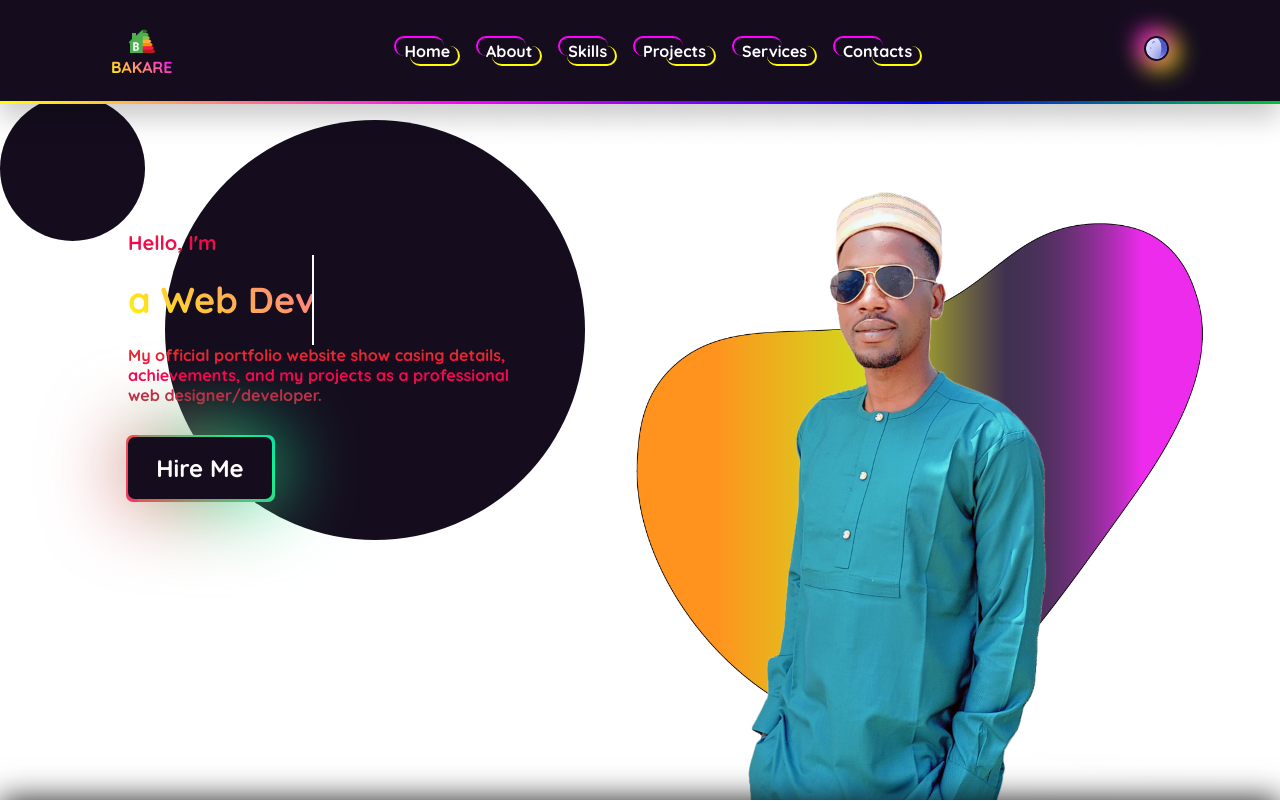
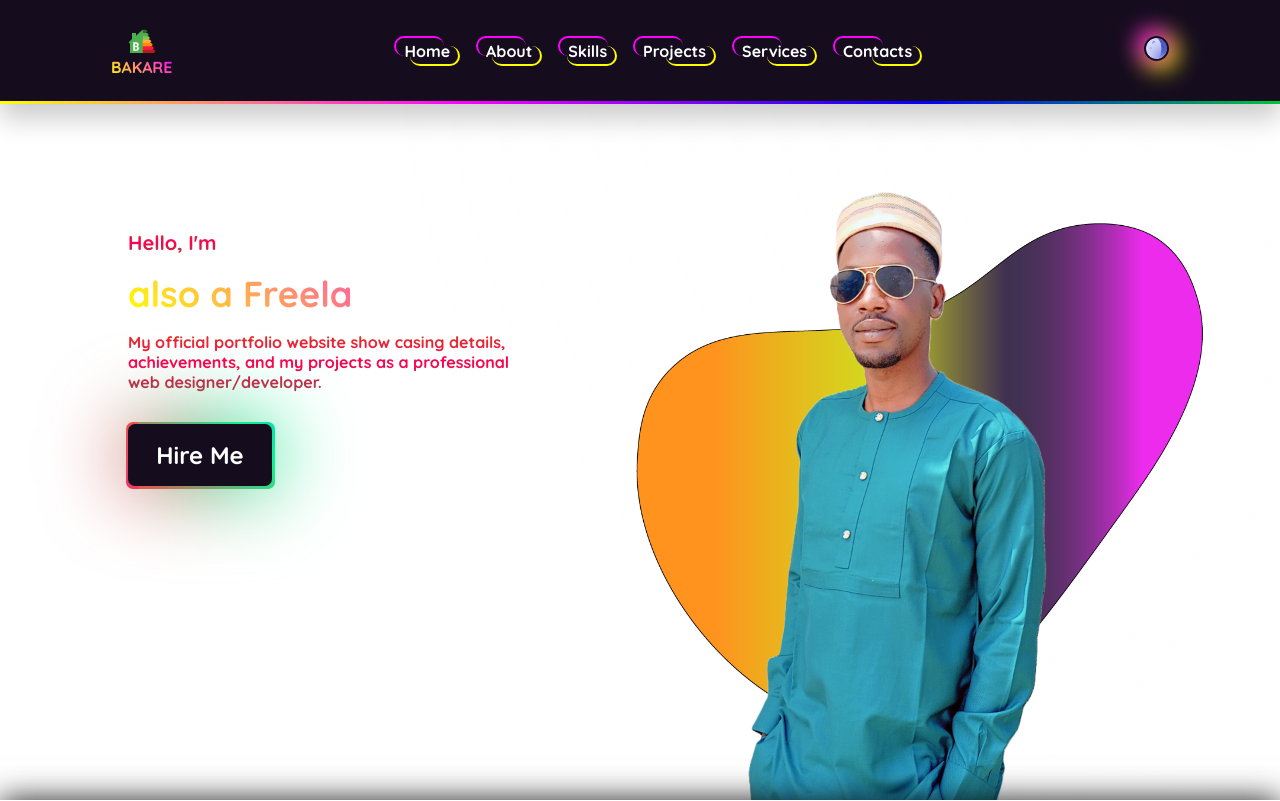
Before and after one commit to freakishcode/bakarePortfolio, a PHP site: page / in a window 1280 px wide. Shown: the top 801 px of the page. Run offline with PHP 8.4, Linux system fonts and the light colour scheme.

Commit message:
changed typing style

```diff
--- a/index.html
+++ b/index.html
@@ -85,12 +85,7 @@
       <section id="home" class="intro-content hidden" aria-label="Introduction">
         <div class="Text-Header">
           <small id="hello">Hello, I'm</small>
-          <span class="dynamic-text" id="Dynamic">
-            <h2>Bakare, .A. Olayemi</h2>
-            <h2>a Web Designer,</h2>
-            <h2>a Web Developer,</h2>
-            <h2>also a Freelancer.</h2>
-          </span>
+          <h2 id="typing"></h2>
 
           <h6 class="intro-details">
             My official portfolio website show casing details, achievements, and
--- a/style.css
+++ b/style.css
@@ -269,87 +269,34 @@ body::before {
   -webkit-text-fill-color: transparent;
 }
 
-.Text-Header::before {
-  position: absolute;
-  content: "";
-  height: 145px;
-  width: 145px;
-  border-radius: 50%;
-  left: 0;
-  top: 155px;
-  background: var(--dark-bg-color2);
-  z-index: -1;
-  animation: object1 3s linear infinite;
-}
-
-@keyframes object1 {
+/* the typing sentences */
+#typing {
+  background: var(--gradient);
+  margin: 1rem 0;
+  -webkit-background-clip: text;
+  background-clip: text;
+  -webkit-text-fill-color: transparent;
+}
+
+/* customizing the blinking cursor | and coloring */
+#typing::after {
+  content: "|";
+  animation: blink 1s infinite;
+
+  /* background: #fff; */
+  background: #ff004f;
+}
+
+/* animating the cursor */
+@keyframes blink {
+  0%,
   50% {
-    top: 1%;
-  }
-}
-
-.Text-Header::after {
-  content: "";
-  height: 420px;
-  width: 420px;
-  border-radius: 50%;
-  position: absolute;
-  left: 9.5%;
-  top: 15%;
-  background: var(--dark-bg-color2);
-  z-index: -2;
-  animation: object2 3s linear infinite;
-}
-
-@keyframes object2 {
-  50% {
-    left: 18%;
-    /* top: 12%; */
-  }
-}
-
-.dynamic-text {
-  line-height: 90px;
-  height: 90px;
-  overflow: hidden;
-
-  /* styling the animated h1 text */
-  h2 {
-    background: var(--gradient);
-
-    -webkit-background-clip: text;
-    background-clip: text;
-    -webkit-text-fill-color: transparent;
-    position: relative;
-    top: 0;
-    animation: slide 12s steps(4) infinite;
-  }
-}
-
-@keyframes slide {
+    opacity: 1;
+  }
+
+  51%,
   100% {
-    top: -360px;
-  }
-}
-
-.dynamic-text > h2::after {
-  content: "";
-  position: absolute;
-  left: 0;
-  height: 100%;
-  width: 100%;
-  background-color: var(--dark-bg-color2);
-  border-left: 2px solid var(--light-color);
-  animation: typing 3s steps(9) infinite;
-}
-
-@keyframes typing {
-  40%,
-  60% {
-    left: calc(100% + 30px);
-  }
-  100% {
-    left: 0;
+    opacity: 0;
   }
 }
 
@@ -946,7 +893,15 @@ header.header-bg-light {
 
 .service-box:hover {
   scale: 0.95;
-  background-image: linear-gradient(rgba(0, 0, 0, 0.6), var(--dark-bg-color));
+  background: linear-gradient(
+    135deg,
+    #2b1a3d 25%,
+    rgba(75, 85, 99, 0.96) 65%,
+    rgba(99, 102, 241, 0.96) 80%,
+    rgba(139, 92, 246, 0.96) 90%,
+    rgba(21, 13, 30, 0.96) 100%
+  );
+  transition: 0.3s;
 }
 
 /* animation for the service boxes */
```
Also changed, not shown: dist/script.js.
